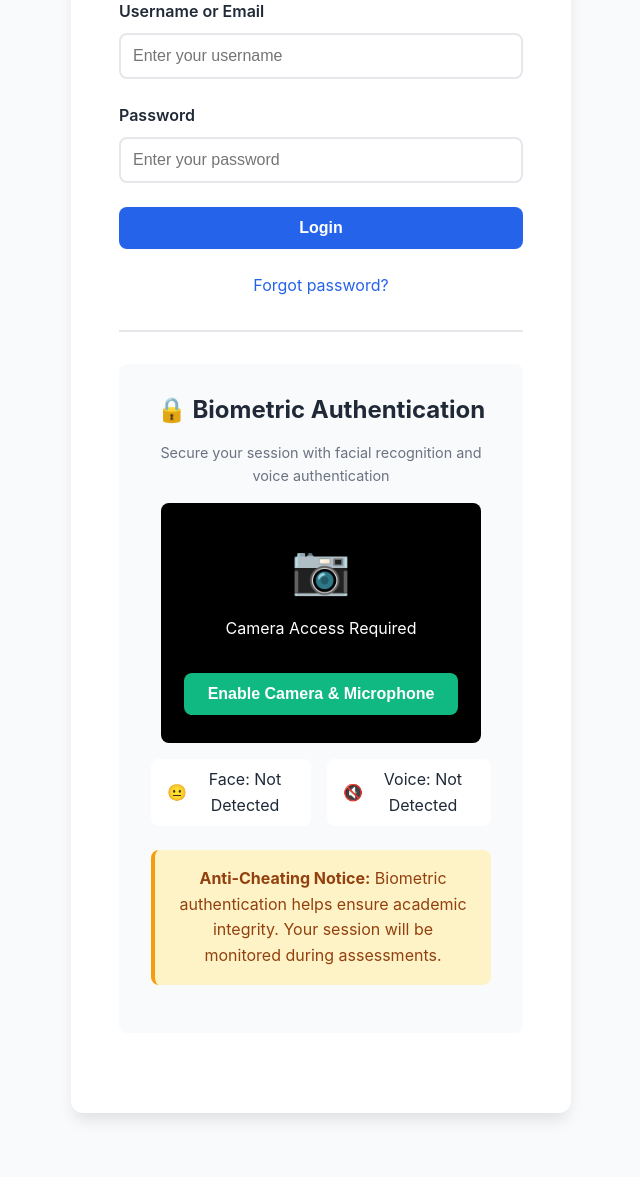
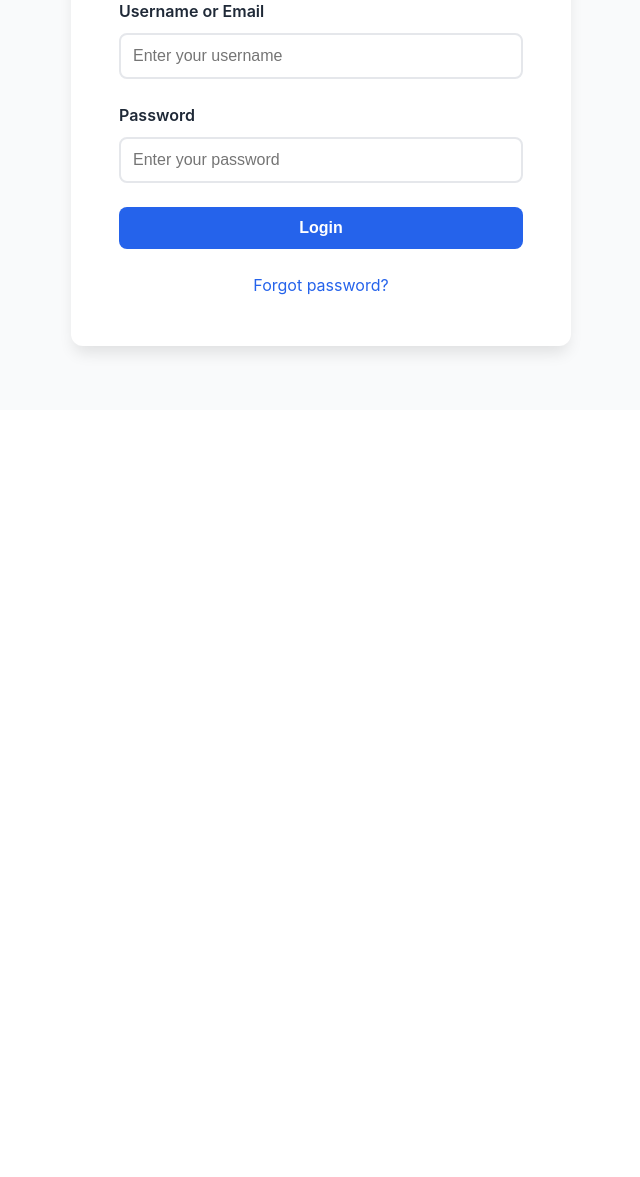
Before and after one commit to stevemeierotto/Professor-Hawkeinstein, a PHP site: page /basic_educational/login.html in a window 1280 px wide. Shown: the part 471-1648 px from the top of the page, without its empty margins (319-959 px from the left). After the commit the page ends 829 px from the top, so only its background shows below. Run offline with PHP 8.4, Linux system fonts and the light colour scheme.

Commit message:
Remove biometric/facial recognition features for liability
- Removed biometric authentication section from login page
- Removed camera/microphone access requests
- Removed facial and voice verification UI elements
- Deleted biometric API endpoints (verify_face.php, verify-face.php)
- Removed biometric CSS styles
- Updated README to note biometric features removed
- Login now uses username/password only (no breaking changes)

```diff
--- a/login.html
+++ b/login.html
@@ -57,40 +57,6 @@
             <a href="#" style="color: var(--primary-color); text-decoration: none;">Forgot password?</a>
         </div>
 
-        <hr style="margin: 2rem 0; border: none; border-top: 2px solid var(--border-color);">
-
-        <!-- Biometric Authentication Section -->
-        <div class="biometric-section">
-            <h3 class="text-center">🔒 Biometric Authentication</h3>
-            <p class="text-center" style="font-size: 0.9rem; color: var(--text-light);">
-                Secure your session with facial recognition and voice authentication
-            </p>
-
-            <!-- Biometric Preview (Placeholder for camera feed) -->
-            <div class="biometric-preview" id="biometricPreview">
-                <div style="text-align: center;">
-                    <p style="font-size: 3rem; margin-bottom: 0.5rem;">📷</p>
-                    <p>Camera Access Required</p>
-                    <button id="enableBiometricBtn" class="btn btn-secondary mt-2">Enable Camera & Microphone</button>
-                </div>
-            </div>
-
-            <!-- Biometric Status Indicators -->
-            <div class="biometric-status">
-                <div class="status-indicator" id="faceStatus">
-                    <span>😐</span>
-                    <span>Face: Not Detected</span>
-                </div>
-                <div class="status-indicator" id="voiceStatus">
-                    <span>🔇</span>
-                    <span>Voice: Not Detected</span>
-                </div>
-            </div>
-
-            <div class="alert alert-warning mt-3">
-                <strong>Anti-Cheating Notice:</strong> Biometric authentication helps ensure academic integrity. Your session will be monitored during assessments.
-            </div>
-        </div>
     </div>
 
     <script>
@@ -178,80 +144,7 @@
             */
         });
 
-        // Biometric Authentication Handler
-        let mediaStream = null;
-        let biometricEnabled = false;
 
-        document.getElementById('enableBiometricBtn').addEventListener('click', async function() {
-            try {
-                // Request camera and microphone access
-                mediaStream = await navigator.mediaDevices.getUserMedia({
-                    video: true,
-                    audio: true
-                });
-
-                // Display video stream
-                const preview = document.getElementById('biometricPreview');
-                const video = document.createElement('video');
-                video.srcObject = mediaStream;
-                video.autoplay = true;
-                video.style.width = '100%';
-                video.style.height = '100%';
-                video.style.objectFit = 'cover';
-
-                preview.innerHTML = '';
-                preview.appendChild(video);
-
-                biometricEnabled = true;
-
-                // Simulate biometric detection (replace with actual OpenCV/face_recognition)
-                setTimeout(() => {
-                    document.getElementById('faceStatus').classList.add('active');
-                    document.getElementById('faceStatus').innerHTML = '<span>😊</span><span>Face: Verified</span>';
-                }, 2000);
-
-                setTimeout(() => {
-                    document.getElementById('voiceStatus').classList.add('active');
-                    document.getElementById('voiceStatus').innerHTML = '<span>🎤</span><span>Voice: Verified</span>';
-                }, 3500);
-
-                /* Production: Send video frames to PHP backend which forwards to C++ microservice
-                setInterval(async () => {
-                    if (!biometricEnabled) return;
-
-                    const canvas = document.createElement('canvas');
-                    canvas.width = video.videoWidth;
-                    canvas.height = video.videoHeight;
-                    canvas.getContext('2d').drawImage(video, 0, 0);
-
-                    const frameData = canvas.toDataURL('image/jpeg', 0.8);
-
-                    const response = await fetch('/api/biometric/verify.php', {
-                        method: 'POST',
-                        headers: { 'Content-Type': 'application/json' },
-                        body: JSON.stringify({
-                            frame: frameData,
-                            userId: localStorage.getItem('userId')
-                        })
-                    });
-
-                    const result = await response.json();
-                    updateBiometricStatus(result);
-                }, 2000); // Check every 2 seconds
-                */
-
-            } catch (error) {
-                console.error('Error accessing media devices:', error);
-                alert('Unable to access camera/microphone. Please check permissions.');
-            }
-        });
-
-        // Cleanup on page unload
-        window.addEventListener('beforeunload', () => {
-            if (mediaStream) {
-                mediaStream.getTracks().forEach(track => track.stop());
-            }
-        });
     </script>
 </body>
 </html>
--- a/styles.css
+++ b/styles.css
@@ -237,42 +237,7 @@ nav {
     border-color: var(--primary-color);
 }
 
-/* Biometric Section */
-.biometric-section {
-    background: var(--bg-light);
-    padding: 2rem;
-    border-radius: var(--radius);
-    margin: 2rem 0;
-    text-align: center;
-}
 
-.biometric-preview {
-    width: 320px;
-    height: 240px;
-    background: #000;
-    border-radius: var(--radius);
-    margin: 1rem auto;
-    display: flex;
-    align-items: center;
-    justify-content: center;
-    color: white;
-}
-
-.biometric-status {
-    display: flex;
-    gap: 1rem;
-    justify-content: center;
-    margin-top: 1rem;
-}
-
-.status-indicator {
-    display: flex;
-    align-items: center;
-    gap: 0.5rem;
-    padding: 0.5rem 1rem;
-    border-radius: var(--radius);
-    background: var(--bg-white);
-}
 
 .status-indicator.active {
     background: var(--secondary-color);
```
Also changed, not shown: api/auth/verify_face.php (deleted, +0 -83 lines), api/biometric/verify-face.php (deleted, +0 -83 lines), README.md.
